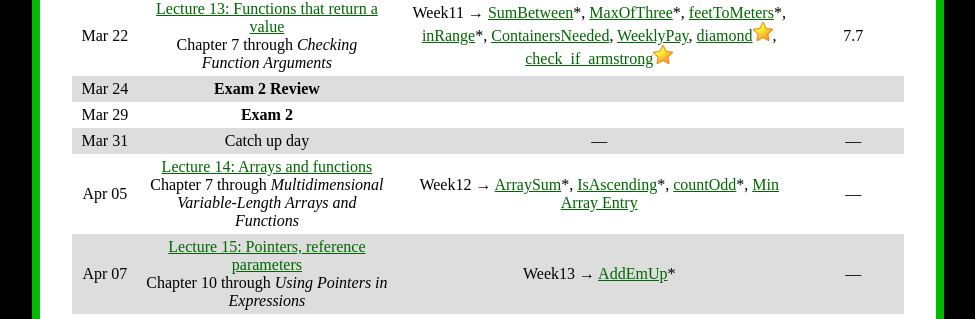
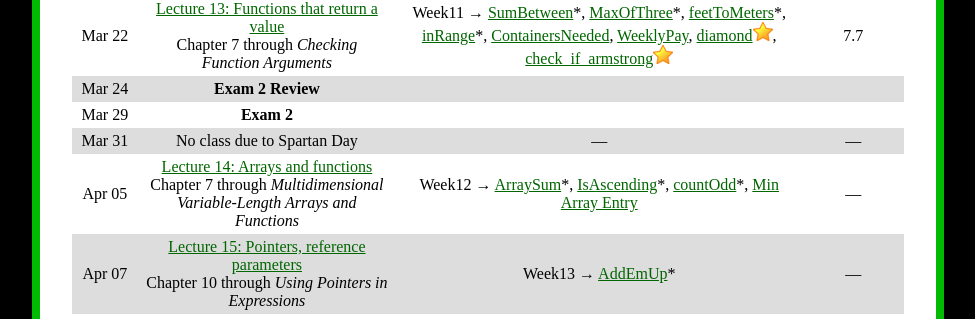
Before and after one commit to ycpcs/cs101-spring2022, a Jekyll site: the page built from schedule.md, in a window 1280 px wide. Shown: the part 1139-1458 px from the top of the page, without its empty margins (152-1127 px from the left). Built offline with Jekyll 4.4.1, drawn with Linux system fonts in a browser that asks for light colours.

Commit message:
No class due to Spartan Day

```diff
--- a/schedule.md
+++ b/schedule.md
@@ -31,7 +31,7 @@ Mar 17 | [Lecture 12: Functions, top-down design](lectures/lecture12.html)<br>Ch
 Mar 22 | [Lecture 13: Functions that return a value](lectures/lecture13.html)<br>Chapter 7 through *Checking Function Arguments* | Week11 &rarr; [SumBetween](https://cs.ycp.edu/cloudcoder/#exercise?c=17,p=831)\*, [MaxOfThree](https://cs.ycp.edu/cloudcoder/#exercise?c=17,p=832)\*, [feetToMeters](https://cs.ycp.edu/cloudcoder/#exercise?c=17,p=849)\*, [inRange](https://cs.ycp.edu/cloudcoder/#exercise?c=17,p=850)\*, [ContainersNeeded](https://cs.ycp.edu/cloudcoder/#exercise?c=17,p=862), [WeeklyPay](https://cs.ycp.edu/cloudcoder/#exercise?c=17,p=863), [diamond](https://cs.ycp.edu/cloudcoder/#exercise?c=17,p=851)![gold star](img/goldstar-tiny.png), [check\_if\_armstrong](https://cs.ycp.edu/cloudcoder/#exercise?c=17,p=871)![gold star](img/goldstar-tiny.png) | 7.7
 Mar 24 | **Exam 2 Review**| |
 Mar 29 | **Exam 2**| |
-Mar 31 | Catch up day | &mdash; | &mdash;
+Mar 31 | No class due to Spartan Day | &mdash; | &mdash;
 Apr 05 | [Lecture 14: Arrays and functions](lectures/lecture14.html)<br>Chapter 7 through *Multidimensional Variable-Length Arrays and Functions* | Week12 &rarr; [ArraySum](https://cs.ycp.edu/cloudcoder/#exercise?c=17,p=828)\*, [IsAscending](https://cs.ycp.edu/cloudcoder/#exercise?c=17,p=830)\*, [countOdd](https://cs.ycp.edu/cloudcoder/#exercise?c=17,p=829)\*, [Min Array Entry](https://cs.ycp.edu/cloudcoder/#exercise?c=17,p=865) | &mdash;
 Apr 07 | [Lecture 15: Pointers, reference parameters](lectures/lecture15.html)<br>Chapter 10 through *Using Pointers in Expressions* | Week13 &rarr; [AddEmUp](https://cs.ycp.edu/cloudcoder/#exercise?c=17,p=833)\* | &mdash;
 Apr 12 | [Lecture 16: Struct types](lectures/lecture16.html)<br>Chapter 8, through *Using Structures in Expressions*<br>[Lecture 17: Using structs with functions](lectures/lecture17.html)<br>Chapter 8, through *Initializing Structures* | Week14 &rarr; [find\_midpoint](https://cs.ycp.edu/cloudcoder/#exercise?c=17,p=879)\* | &mdash;
```
Also changed, not shown: index.md (+2 -0 lines).
